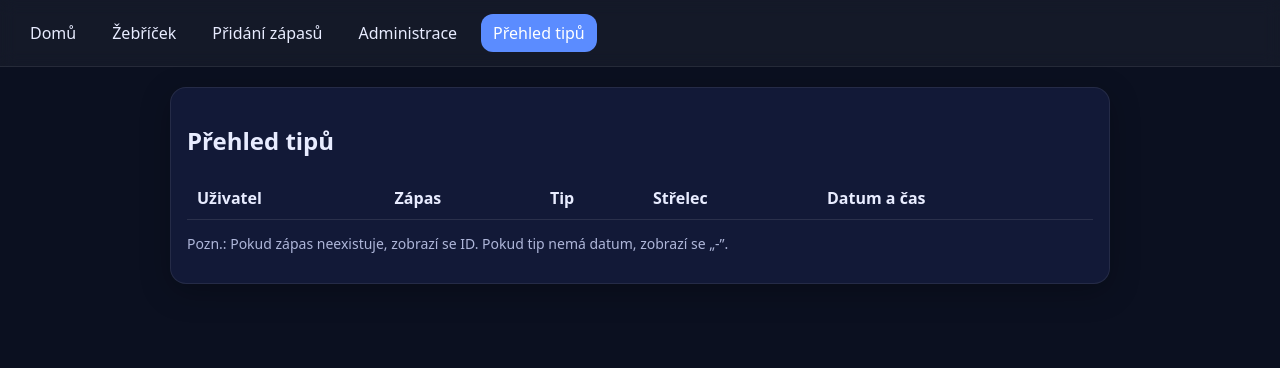
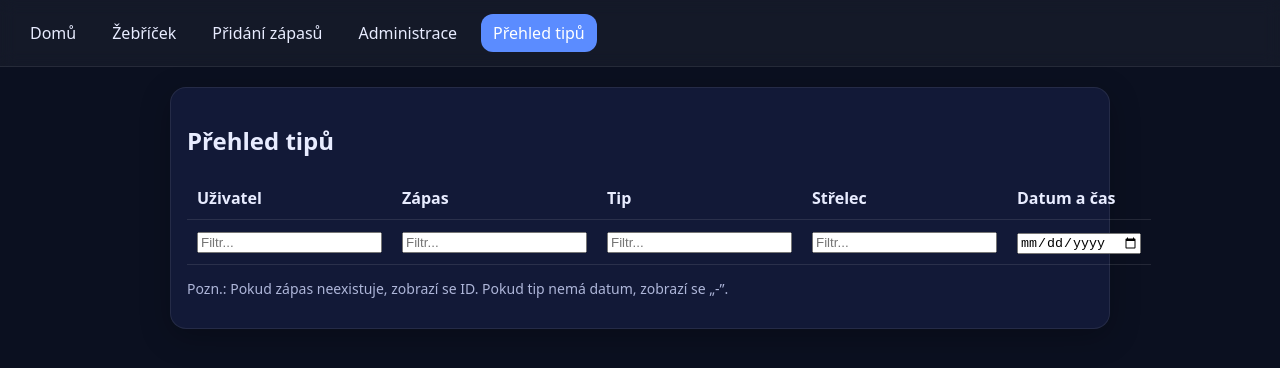
Before and after one commit to Brejchys79/tipovkaska, a React (Vite) app: page /overview in a window 1280 px wide. Shown: the top 368 px of the page. Built offline with nearby package versions, Linux system fonts and the light colour scheme; no server answers; the database is empty.

Commit message:
Update TipsOverview.jsx

```diff
--- a/src/pages/TipsOverview.jsx
+++ b/src/pages/TipsOverview.jsx
@@ -4,16 +4,21 @@ import { collection, onSnapshot } from 'firebase/firestore'
 
 export default function TipsOverview() {
   const [tips, setTips] = useState([])
-  const [matches, setMatches] = useState({}) // objekt {matchId: zápas}
+  const [matches, setMatches] = useState({})
+  const [filters, setFilters] = useState({
+    user: '',
+    match: '',
+    score: '',
+    scorer: '',
+    date: '', // yyyy-mm-dd z input[type=date]
+  })
 
   useEffect(() => {
-    // realtime listener pro tipy
     const unsubTips = onSnapshot(collection(db, 'tips'), snapshot => {
       const list = snapshot.docs.map(d => ({ id: d.id, ...d.data() }))
       setTips(list)
     })
 
-    // realtime listener pro zápasy
     const unsubMatches = onSnapshot(collection(db, 'matches'), snapshot => {
       const obj = {}
       snapshot.docs.forEach(d => {
@@ -28,6 +33,34 @@ export default function TipsOverview() {
     }
   }, [])
 
+  const handleFilterChange = (field, value) => {
+    setFilters(prev => ({ ...prev, [field]: value }))
+  }
+
+  const filteredTips = tips.filter(t => {
+    const match = matches[t.matchId]
+    const matchName = match ? `${match.teamA} vs ${match.teamB}` : t.matchId
+    const dateObj = t.createdAt?.toDate ? t.createdAt.toDate() : null
+    const formattedDate = dateObj ? dateObj.toLocaleString('cs-CZ') : '-'
+
+    // Porovnání datumu
+    let dateMatch = true
+    if (filters.date && dateObj) {
+      const dateOnly = dateObj.toISOString().split('T')[0] // yyyy-mm-dd
+      dateMatch = dateOnly === filters.date
+    } else if (filters.date && !dateObj) {
+      dateMatch = false
+    }
+
+    return (
+      t.user?.toLowerCase().includes(filters.user.toLowerCase()) &&
+      matchName.toLowerCase().includes(filters.match.toLowerCase()) &&
+      (t.score || '-').toString().toLowerCase().includes(filters.score.toLowerCase()) &&
+      (t.scorer || '-').toLowerCase().includes(filters.scorer.toLowerCase()) &&
+      dateMatch
+    )
+  })
+
   return (
     <div className="card">
       <h2>Přehled tipů</h2>
@@ -40,13 +73,52 @@ export default function TipsOverview() {
             <th>Střelec</th>
             <th>Datum a čas</th>
           </tr>
+          <tr>
+            <th>
+              <input
+                type="text"
+                placeholder="Filtr..."
+                value={filters.user}
+                onChange={e => handleFilterChange('user', e.target.value)}
+              />
+            </th>
+            <th>
+              <input
+                type="text"
+                placeholder="Filtr..."
+                value={filters.match}
+                onChange={e => handleFilterChange('match', e.target.value)}
+              />
+            </th>
+            <th>
+              <input
+                type="text"
+                placeholder="Filtr..."
+                value={filters.score}
+                onChange={e => handleFilterChange('score', e.target.value)}
+              />
+            </th>
+            <th>
+              <input
+                type="text"
+                placeholder="Filtr..."
+                value={filters.scorer}
+                onChange={e => handleFilterChange('scorer', e.target.value)}
+              />
+            </th>
+            <th>
+              <input
+                type="date"
+                value={filters.date}
+                onChange={e => handleFilterChange('date', e.target.value)}
+              />
+            </th>
+          </tr>
         </thead>
         <tbody>
-          {tips.map(t => {
+          {filteredTips.map(t => {
             const match = matches[t.matchId]
             const matchName = match ? `${match.teamA} vs ${match.teamB}` : t.matchId
-
-            // převod Firestore Timestamp -> Date
             const date = t.createdAt?.toDate ? t.createdAt.toDate() : null
             const formattedDate = date ? date.toLocaleString('cs-CZ') : '-'
 
```
